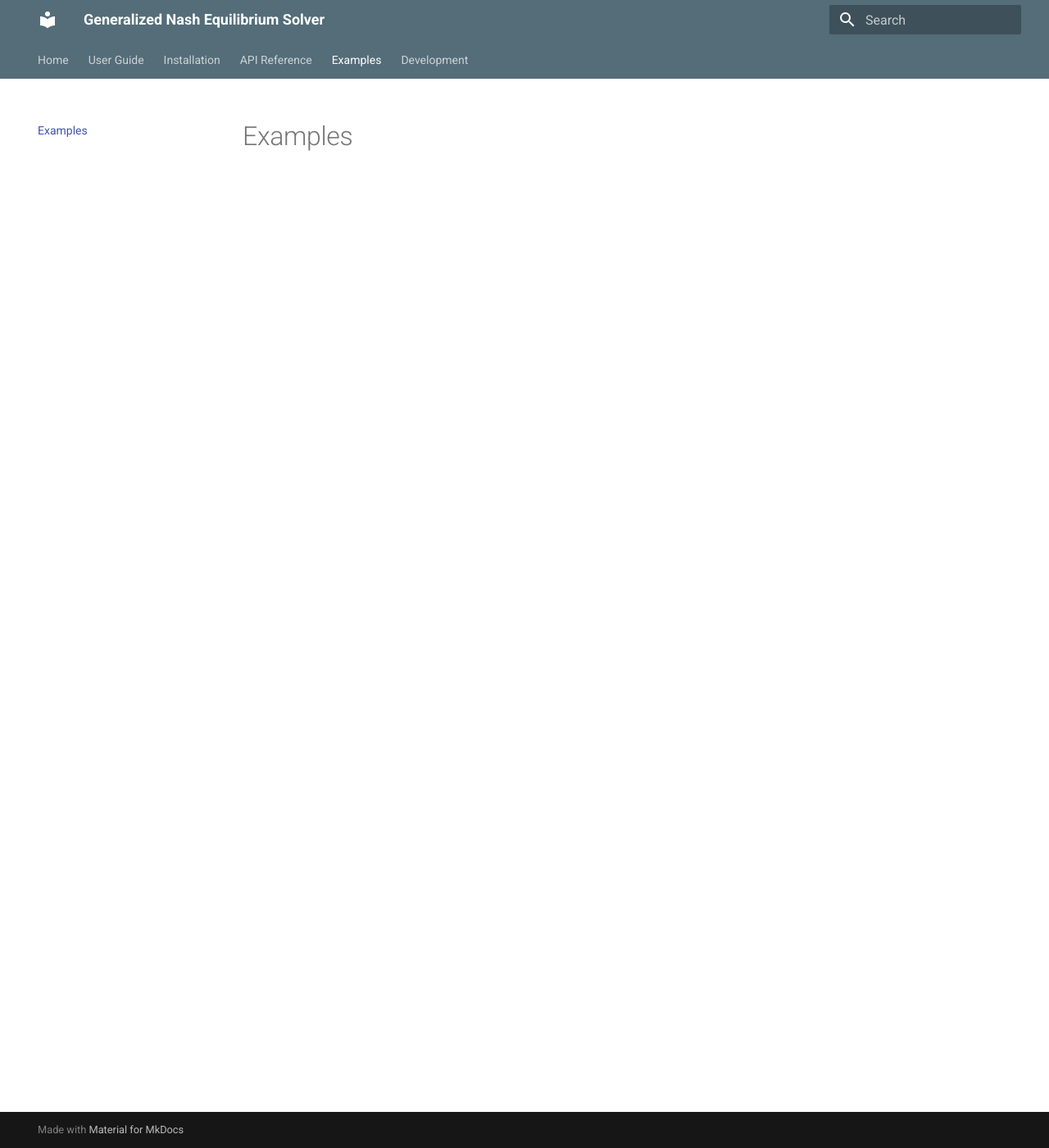
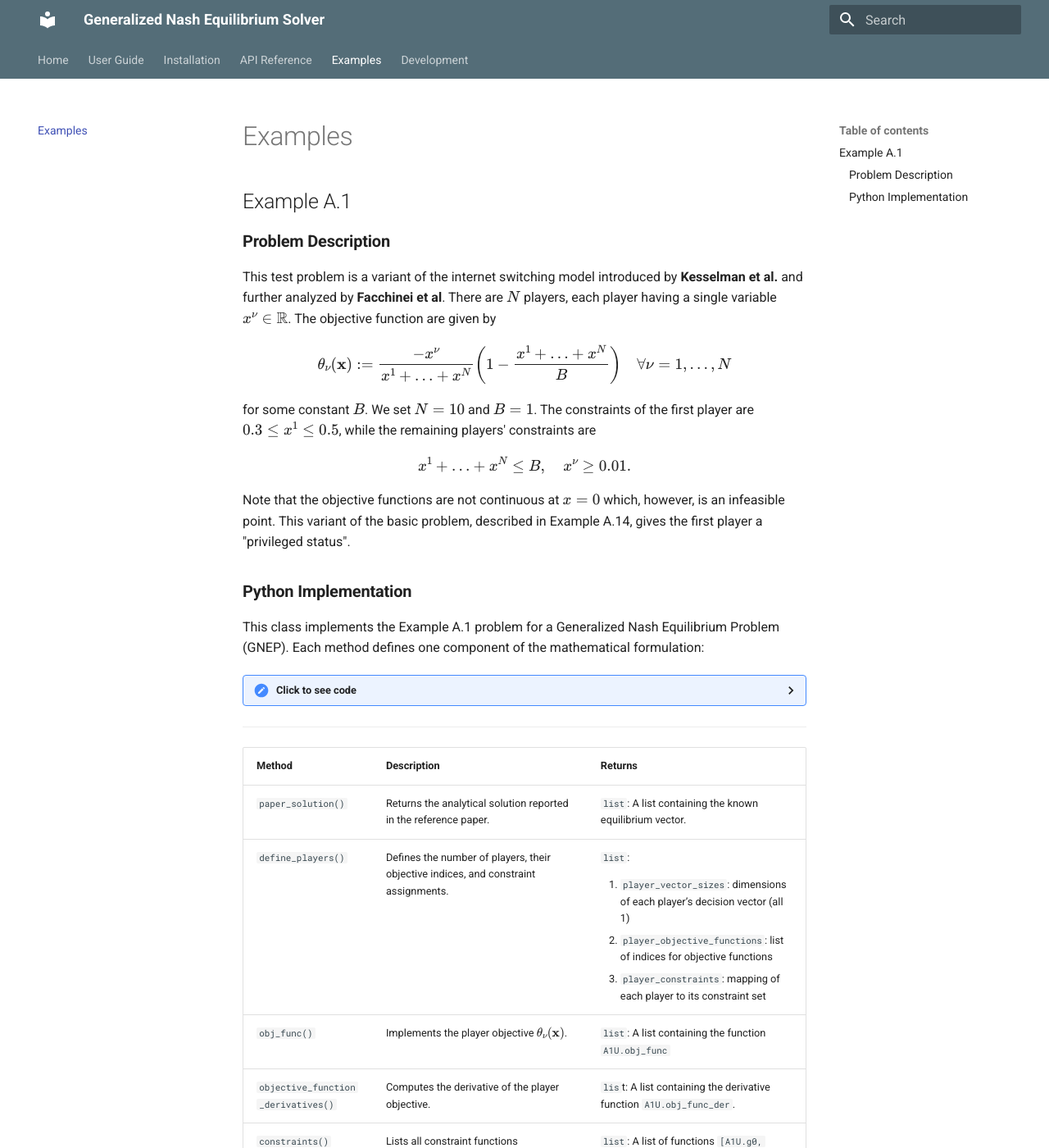
Before and after one commit to andrespty/GNEProblems, an MkDocs documentation site: the page built from docs/examples.md, in a window 1280 px wide and 1400 px high. Shown: the whole window at 82% size. Built offline with MkDocs 1.6.1 and Material for MkDocs 9.7.7, drawn with Linux system fonts in a browser that asks for light colours; some of the changed text lies outside the part shown.

Commit message:
Problems

````diff
--- a/docs/examples.md
+++ b/docs/examples.md
@@ -1 +1,120 @@
 # Examples
+
+## Example A.1
+### **Problem Description**
+This test problem is a variant of the internet switching model introduced by **Kesselman et al.** and further analyzed by **Facchinei et al**. There are $N$ players, each player having a single variable $x^{\nu} \in \mathbb{R}$. The objective function are given by $$ \theta_{\nu}(\mathbf{x}) := \frac{-x^{\nu}}{x^{1}+\ldots+x^{N}}\left(1-\frac{x^{1}+\ldots+x^{N}}{B}\right) \quad \forall \nu=1, \ldots, N $$ for some constant $B$. We set $N=10$ and $B=1$. The constraints of the first player are $0.3 \leq x^{1} \leq 0.5$, while the remaining players' constraints are $$ x^{1}+\ldots+x^{N} \leq B, \quad x^{\nu} \geq 0.01. $$ Note that the objective functions are not continuous at $x=0$ which, however, is an infeasible point. This variant of the basic problem, described in Example A.14, gives the first player a "privileged status".
+
+### **Python Implementation**
+This class implements the Example A.1 problem for a Generalized Nash Equilibrium Problem (GNEP).
+Each method defines one component of the mathematical formulation:
+
+<details>
+  <summary>Click to see code</summary>
+
+```python
+class A1U:
+    @staticmethod
+    def paper_solution():
+        value_1 = [0.29923815223336,
+                   0.06951127617805,
+                   0.06951127617805,
+                   0.06951127617805,
+                   0.06951127617805,
+                   0.06951127617805,
+                   0.06951127617805,
+                   0.06951127617805,
+                   0.06951127617805,
+                   0.06951127617805]
+        return [value_1]
+
+    @staticmethod
+    def define_players():
+        n = 10
+        player_vector_sizes = [1 for _ in range(n)]
+        player_objective_functions = [0 for _ in range(n)]  # change to all 0s
+        player_constraints = [[1,2], [0,3], [0,3], [0,3], [0,3], [0,3], [0,3], [0,3], [0,3], [0,3]]
+        return [player_vector_sizes, player_objective_functions, player_constraints]
+
+    @staticmethod
+    def objective_functions():
+        return [A1U.obj_func]
+
+    @staticmethod
+    def objective_function_derivatives():
+        return [A1U.obj_func_der]
+
+    @staticmethod
+    def constraints():
+        return [A1U.g0, A1U.g1, A1U.g2, A1U.g3]
+
+    @staticmethod
+    def constraint_derivatives():
+        return [A1U.g0_der, A1U.g1_der, A1U.g2_der, A1U.g3_der]
+
+    @staticmethod
+    def obj_func(x: VectorList) -> Vector:
+        x = np.concatenate(x).reshape(-1,1)
+        s = np.sum(x, axis=0)
+        b = 1.0
+        obj = -(x / s) * (1.0 - s / b)
+        return obj.reshape(-1,1)
+
+    @staticmethod
+    def obj_func_der(x: VectorList) -> Vector:
+        x = np.concatenate(x).reshape(-1, 1)
+        b = 1.0
+        s = np.sum(x, axis=0)
+        obj = ((x - s) / s ** 2) + (1 / b)
+        return obj.reshape(-1,1)
+
+    # === Constraint Functions ===
+    @staticmethod
+    def g0(x: VectorList) -> Vector:
+        x = np.concatenate(x).reshape(-1, 1)
+        b = 1.0
+        return np.array([np.sum(x, axis=0) - b]).reshape(-1,1)
+
+    @staticmethod
+    def g1(x: VectorList) -> Vector:
+        # lower bound
+        return (0.3 - x[0]).reshape(-1, 1)
+
+    @staticmethod
+    def g2(x: VectorList) -> Vector:
+        #  upper bound
+        return (x[0] - 0.5).reshape(-1,1)
+
+    @staticmethod
+    def g3(x: VectorList) -> Vector:
+        t = np.vstack([s.reshape(-1,1) for s in x[1:]])
+        return (0.01 - t).reshape(-1,1)
+
+    @staticmethod
+    def g0_der(x: VectorList) -> Vector:
+        return np.array([1]).reshape(-1,1)
+
+    @staticmethod
+    def g1_der(x: VectorList) -> Vector:
+        return np.array([-1]).reshape(-1,1)
+
+    @staticmethod
+    def g2_der(x: VectorList) -> Vector:
+        return np.array([1]).reshape(-1,1)
+
+    @staticmethod
+    def g3_der(x: VectorList) -> Vector:
+        return np.array([-1]).reshape(-1,1)
+```
+</details>
+
+---
+| Method                           | Description                                                                         | Returns                                                              |
+|----------------------------------|-------------------------------------------------------------------------------------|----------------------------------------------------------------------|
+| `paper_solution()`               | Returns the analytical solution reported in the reference paper.                    | `list`: A list containing the known equilibrium vector.
+| `define_players()`               | Defines the number of players, their objective indices, and constraint assignments. | `list`: <ol><li>`player_vector_sizes`: dimensions of each player’s decision vector (all 1)</li><li>`player_objective_functions`: list of indices for objective functions</li><li>`player_constraints`: mapping of each player to its constraint set</li></ol>                     |
+| `obj_func()`                     | Implements the player objective \( \theta_{\nu}(\mathbf{x}) \).                     | `list`: A list containing the function `A1U.obj_func`
+| `objective_function_derivatives()` | Computes the derivative of the player objective.| `lis`t: A list containing the derivative function `A1U.obj_func_der`.
+| `constraints()`| Lists all constraint functions| `list`: A list of functions `[A1U.g0, A1U.g1, A1U.g2, A1U.g3]`.
+| `constraint_derivatives()`| Returns the derivatives of the constraint functions| `list`: A list containing `[A1U.g0_der, A1U.g1_der, A1U.g2_der, A1U.g3_der]`.
+| `g0–g3()`                        | Define the shared and individual inequality constraints.                            |
+| `g0_der–g3_der()`                | Return the gradient of each constraint.                                             |
--- a/mkdocs.yml
+++ b/mkdocs.yml
@@ -25,6 +25,19 @@ plugins:
             show_source_order: true
             members_order: source
 
+markdown_extensions:
+  - admonition
+  - pymdownx.details
+  - pymdownx.superfences
+  - pymdownx.arithmatex:
+      generic: true
+
+extra_javascript:
+  - https://cdn.jsdelivr.net/npm/mathjax@3/es5/tex-mml-chtml.js
+  - https://polyfill.io/v3/polyfill.min.js?features=es6
+
+
+
 # Global site menu
 # https://www.mkdocs.org/user-guide/writing-your-docs/#file-layout
 nav:
````
Also changed, not shown: 1 other file.
